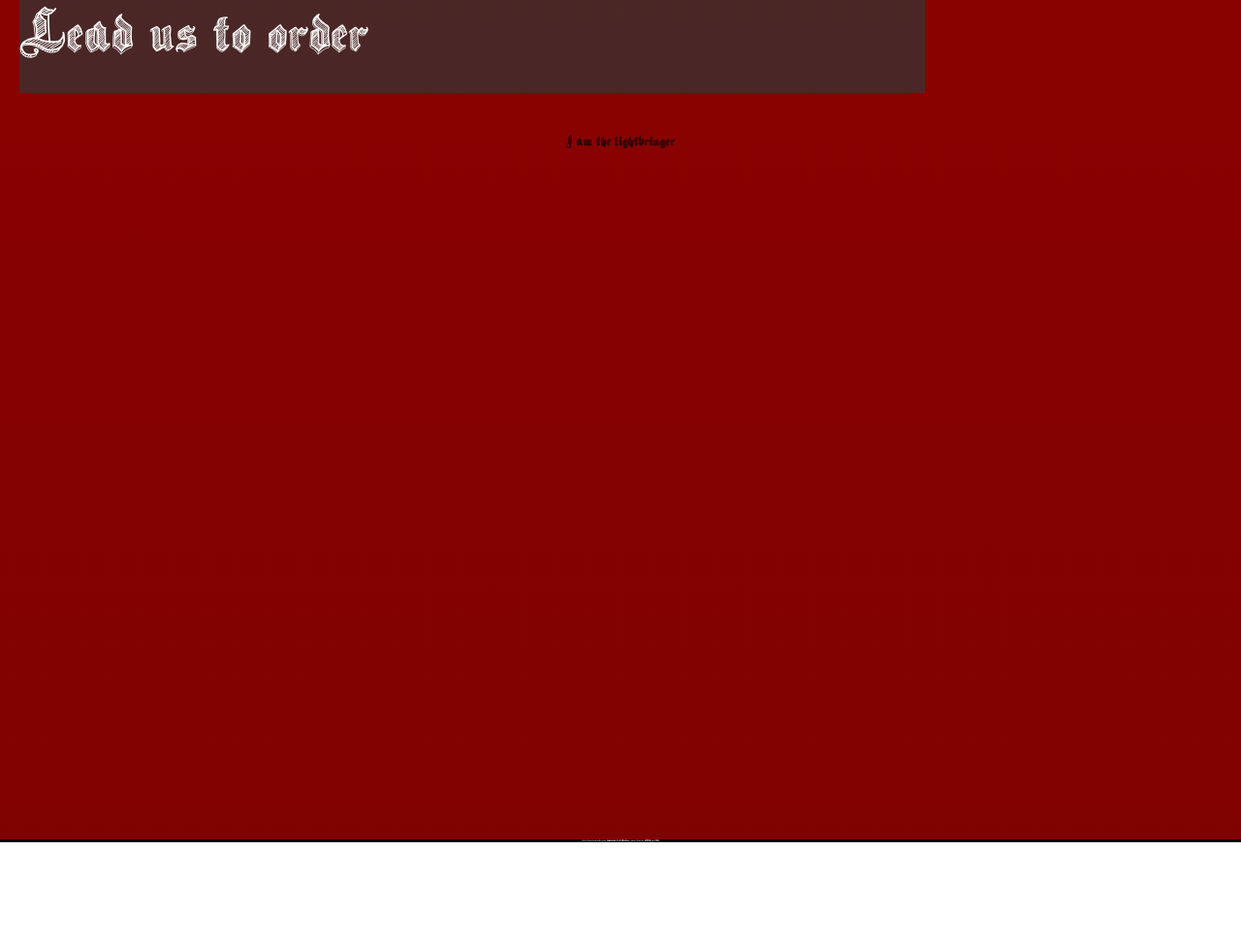
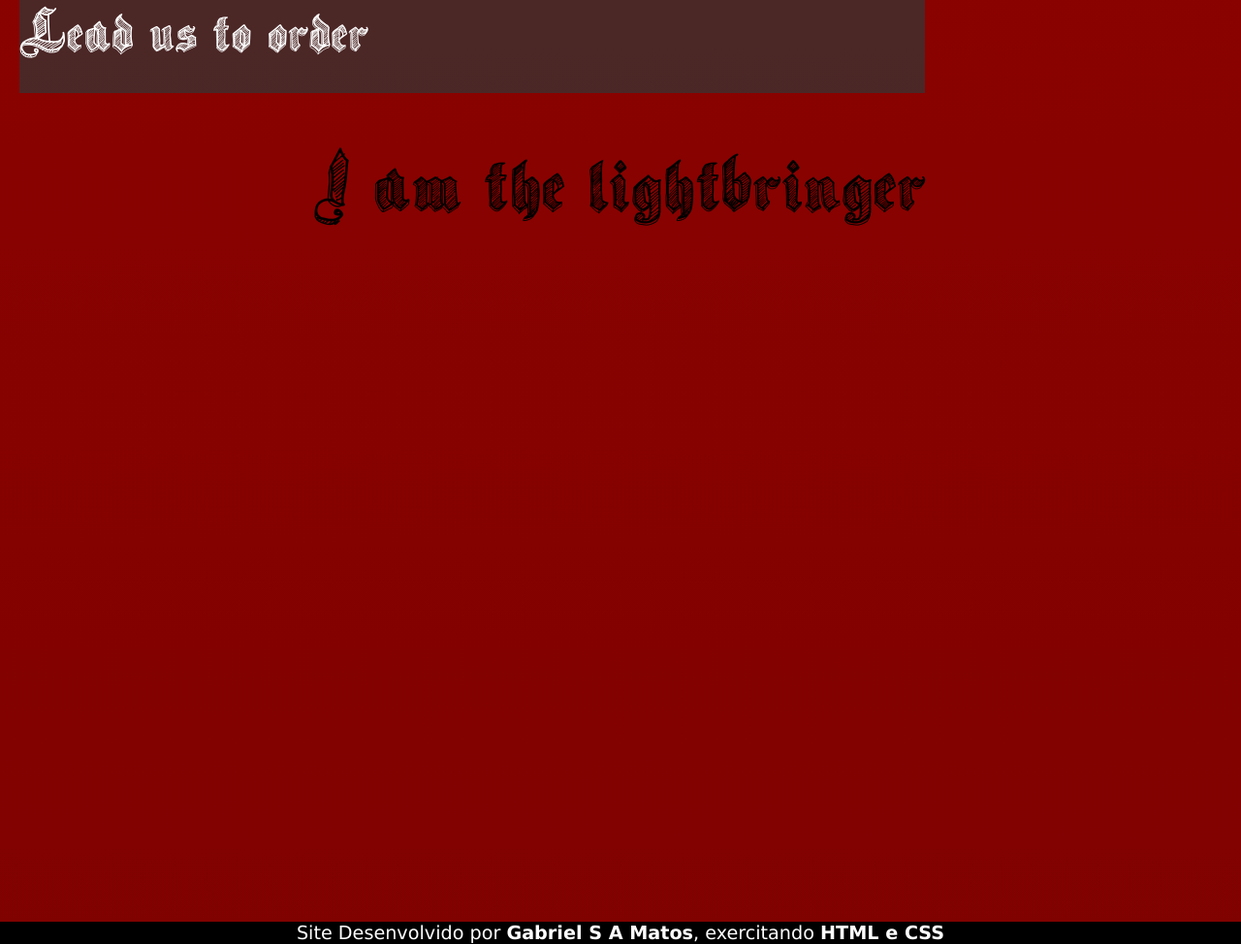
Before and after one commit to GabrielSAMatos/projeto-Lightbringer, a plain HTML site: page index.html in a window 1280 px wide. Shown: the part 5820-6794 px from the top of the page at 97% size. Before the commit the page ends 6689 px from the top, so only its background shows below. Drawn offline with Linux system fonts and the light colour scheme.

Commit message:
Update footer and others

```diff
--- a/style.css
+++ b/style.css
@@ -111,7 +111,7 @@ section#img03{
 
 p#lightbringer{
     text-align: center;
-    font-size: 1em;
+    font-size: 7vw;
 }
 
 section#elmo{
@@ -125,7 +125,7 @@ footer{
     color: white;
     background-color: black;
     font-family: Verdana, Geneva, Tahoma, sans-serif;
-    font-size: 2.3px;
+    font-size: 1.5vw;
     text-align: center;
 }
 
```
